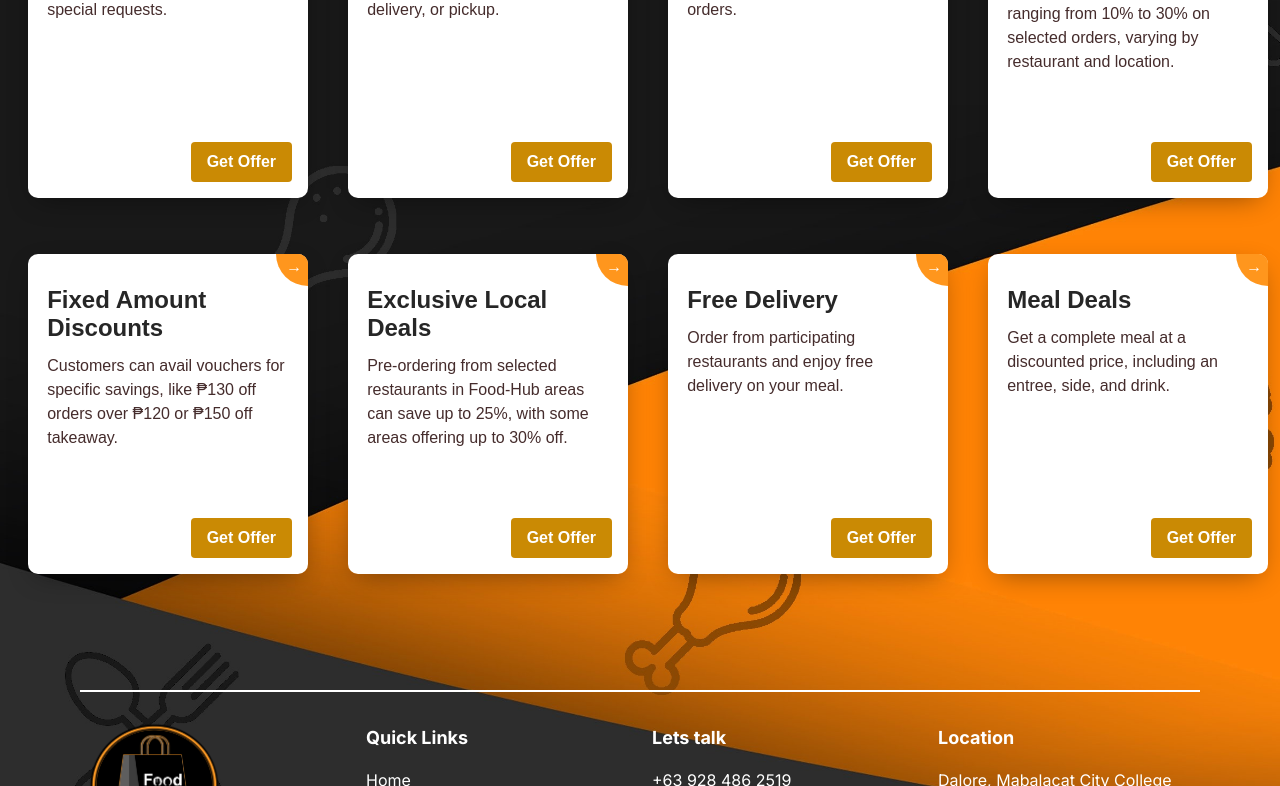
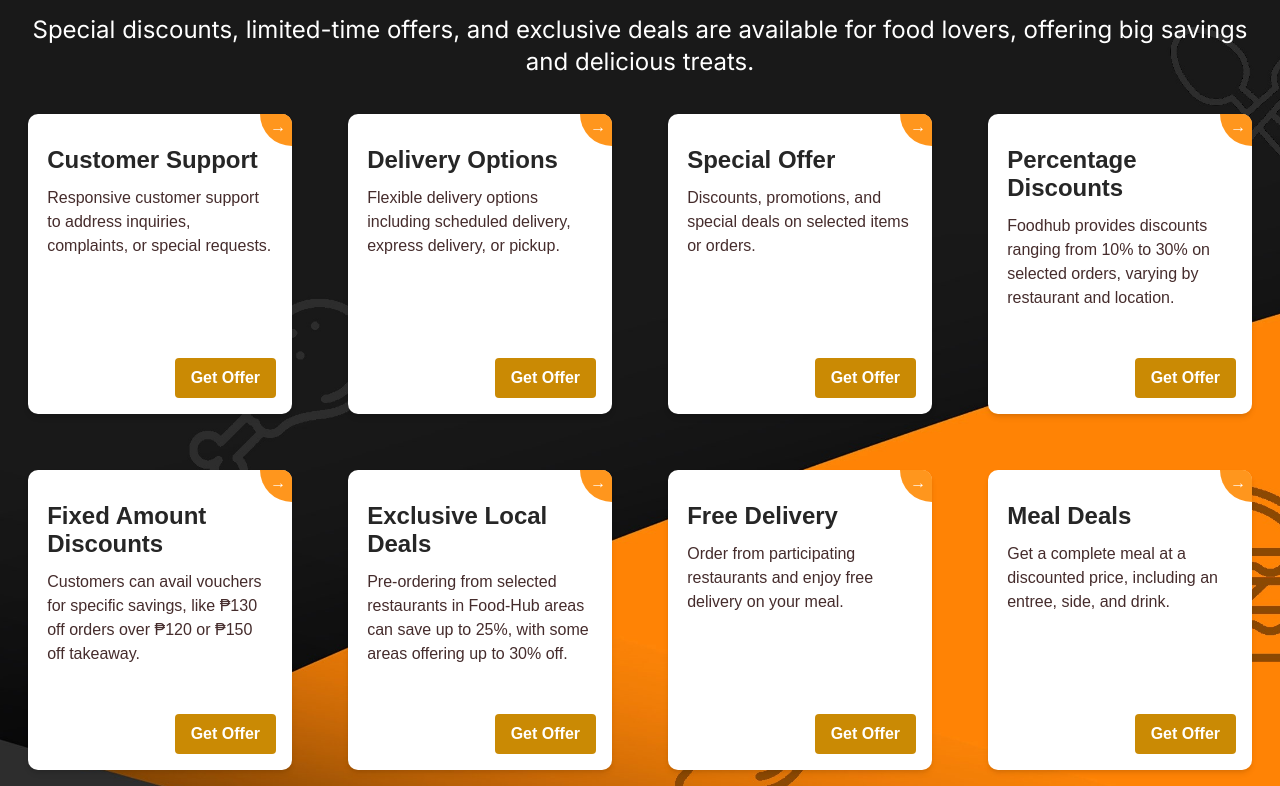
Before and after one commit to nugiwara12/food-ordering, a Next.js app: page / in a window 1280 px wide. Shown: the part 1654-2440 px from the top of the page. Built offline with nearby package versions, Linux system fonts and the light colour scheme.

Commit message:
fix the offering layout with global CSS

```diff
--- a/src/app/Home/Homestead/Offering.js
+++ b/src/app/Home/Homestead/Offering.js
@@ -31,9 +31,9 @@ const Offering = () => {
             treats.
           </p>
           <div className="grid grid-cols-1 md:grid-cols-2 lg:grid-cols-4 gap-8">
-            {/* Offer cards go here */}
-            <div className="card bg-white shadow-md rounded-lg overflow-hidden relative">
-              <p className="card-title text-lg font-semibold mb-2">
+            {/* Offer offers go here */}
+            <div className="offer bg-white shadow-md rounded-lg overflow-hidden relative">
+              <p className="offer-title text-lg font-semibold mb-2">
                 Customer Support
               </p>
               <p className="small-desc text-gray-600 mb-4">
@@ -50,8 +50,8 @@ const Offering = () => {
                 <div className="go-arrow">→</div>
               </div>
             </div>
-            <div className="card bg-white shadow-md rounded-lg overflow-hidden relative">
-              <p className="card-title text-lg font-semibold mb-2">
+            <div className="offer bg-white shadow-md rounded-lg overflow-hidden relative">
+              <p className="offer-title text-lg font-semibold mb-2">
                 Delivery Options
               </p>
               <p className="small-desc text-gray-600 mb-4">
@@ -68,8 +68,8 @@ const Offering = () => {
                 <div className="go-arrow">→</div>
               </div>
             </div>
-            <div className="card bg-white shadow-md rounded-lg overflow-hidden relative">
-              <p className="card-title text-lg font-semibold mb-2">
+            <div className="offer bg-white shadow-md rounded-lg overflow-hidden relative">
+              <p className="offer-title text-lg font-semibold mb-2">
                 Special Offer
               </p>
               <p className="small-desc text-gray-600 mb-4">
@@ -86,8 +86,8 @@ const Offering = () => {
                 <div className="go-arrow">→</div>
               </div>
             </div>
-            <div className="card bg-white shadow-md rounded-lg overflow-hidden relative">
-              <p className="card-title text-lg font-semibold mb-2">
+            <div className="offer bg-white shadow-md rounded-lg overflow-hidden relative">
+              <p className="offer-title text-lg font-semibold mb-2">
                 Percentage Discounts
               </p>
               <p className="small-desc text-gray-600 mb-4">
@@ -104,8 +104,8 @@ const Offering = () => {
                 <div className="go-arrow">→</div>
               </div>
             </div>
-            <div className="card bg-white shadow-md rounded-lg overflow-hidden relative">
-              <p className="card-title text-lg font-semibold mb-2">
+            <div className="offer bg-white shadow-md rounded-lg overflow-hidden relative">
+              <p className="offer-title text-lg font-semibold mb-2">
                 Fixed Amount Discounts
               </p>
               <p className="small-desc text-gray-600 mb-4">
@@ -122,8 +122,8 @@ const Offering = () => {
                 <div className="go-arrow">→</div>
               </div>
             </div>
-            <div className="card bg-white shadow-md rounded-lg overflow-hidden relative">
-              <p className="card-title text-lg font-semibold mb-2">
+            <div className="offer bg-white shadow-md rounded-lg overflow-hidden relative">
+              <p className="offer-title text-lg font-semibold mb-2">
                 Exclusive Local Deals
               </p>
               <p className="small-desc text-gray-600 mb-4">
@@ -140,8 +140,8 @@ const Offering = () => {
                 <div className="go-arrow">→</div>
               </div>
             </div>
-            <div className="card bg-white shadow-md rounded-lg overflow-hidden relative">
-              <p className="card-title text-lg font-semibold mb-2">
+            <div className="offer bg-white shadow-md rounded-lg overflow-hidden relative">
+              <p className="offer-title text-lg font-semibold mb-2">
                 Free Delivery
               </p>
               <p className="small-desc text-gray-600 mb-4">
@@ -158,8 +158,8 @@ const Offering = () => {
                 <div className="go-arrow">→</div>
               </div>
             </div>
-            <div className="card bg-white shadow-md rounded-lg overflow-hidden relative">
-              <p className="card-title text-lg font-semibold mb-2">
+            <div className="offer bg-white shadow-md rounded-lg overflow-hidden relative">
+              <p className="offer-title text-lg font-semibold mb-2">
                 Meal Deals
               </p>
               <p className="small-desc text-gray-600 mb-4">
--- a/src/app/globals.css
+++ b/src/app/globals.css
@@ -163,7 +163,7 @@
 }
 
 /* Card for Offering Page  */
-.card-title {
+.offer-title {
   color: #262626;
   font-size: 1.5em;
   line-height: normal;
@@ -203,11 +203,11 @@
   font-family: courier, sans;
 }
 
-.card {
+.offer {
   display: block;
   position: relative;
   max-width: 300px;
-  max-height: 320px;
+  height: 300px;
   background-color: #f2f8f9;
   border-radius: 10px;
   padding: 2em 1.2em;
@@ -219,7 +219,7 @@
   font-family: Arial, Helvetica, sans-serif;
 }
 
-.card:before {
+.offer:before {
   content: "";
   position: absolute;
   z-index: -1;
@@ -234,16 +234,16 @@
   transition: transform 0.35s ease-out;
 }
 
-.card:hover:before {
+.offer:hover:before {
   transform: scale(28);
 }
 
-.card:hover .small-desc {
+.offer:hover .small-desc {
   transition: all 0.5s ease-out;
   color: rgba(255, 255, 255, 0.8);
 }
 
-.card:hover .card-title {
+.offer:hover .offer-title {
   transition: all 0.5s ease-out;
   color: #ffffff;
 }
```
